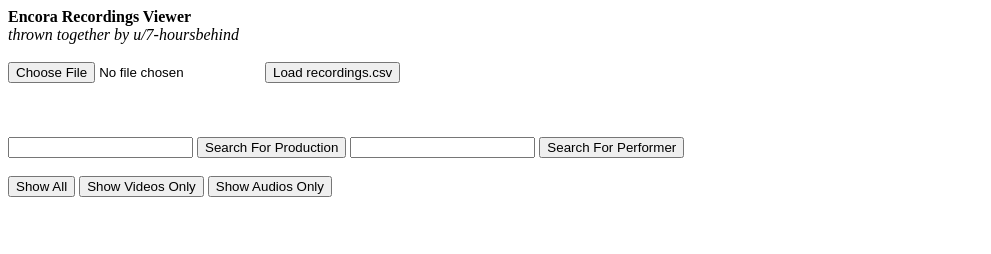
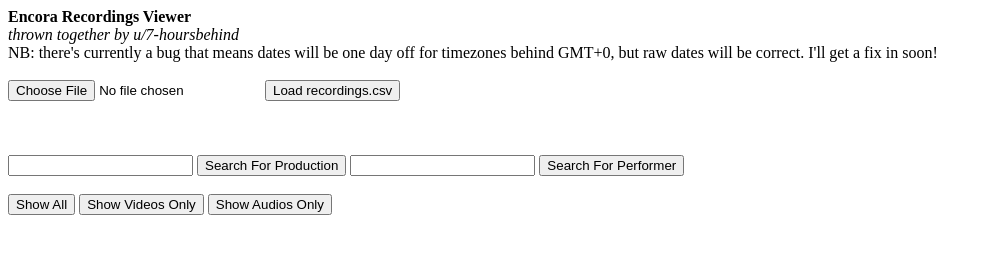
Before and after one commit to sevenhoursbehind/encora-rec-viewer, a plain HTML site: page index.html in a window 1280 px wide. Shown: the whole page, without its empty margins (0-991 px from the left). Drawn offline with nearby package versions, Linux system fonts and the light colour scheme.

Commit message:
Update index.html

```diff
--- a/index.html
+++ b/index.html
@@ -17,6 +17,8 @@
     <b>Encora Recordings Viewer</b>
     <br />
     <i>thrown together by u/7-hoursbehind</i>
+    <br />
+    NB: there's currently a bug that means dates will be one day off for timezones behind GMT+0, but raw dates will be correct. I'll get a fix in soon!
 
     <br />
     <br />
```
